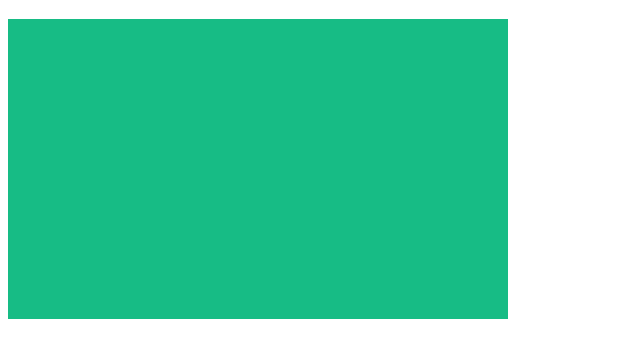
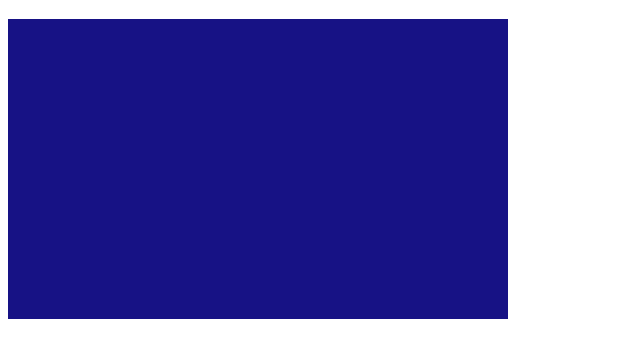
Before and after one commit to Taisiias/binance-bot, a website with bundled scripts: page analytics/test.html in a window 1280 px wide. Shown: the part 61-418 px from the top of the page, without its empty margins (0-640 px from the left). Built offline with nearby package versions, Linux system fonts and the light colour scheme.

Commit message:
Playing with d3.

```diff
--- a/analytics/test.html
+++ b/analytics/test.html
@@ -2,7 +2,7 @@
 <meta charset="utf-8">
 <style>
     .bar-chart {
-        background-color: rgb(23, 188, 133);
+        background-color: rgb(23, 18, 133);
     }
 
     .bar {
```
